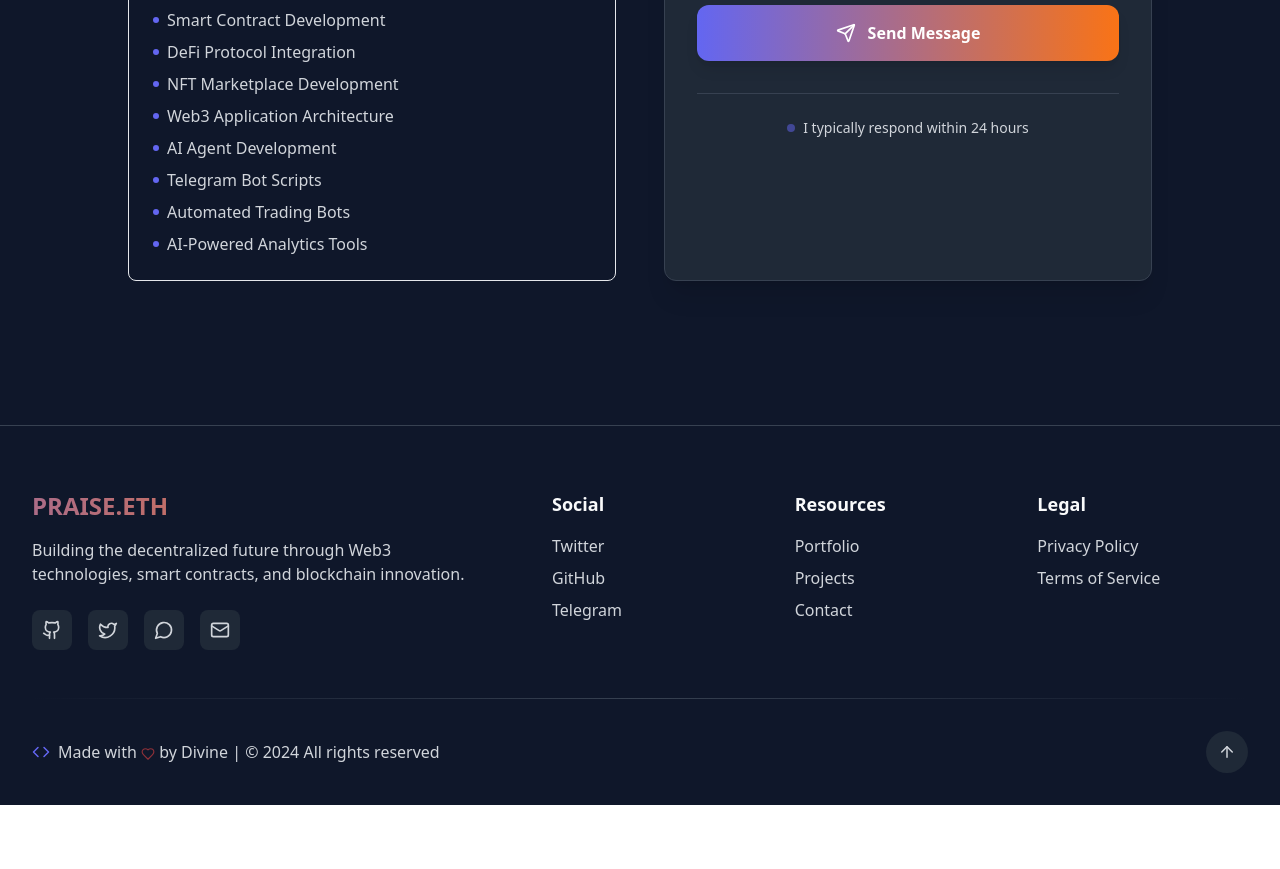
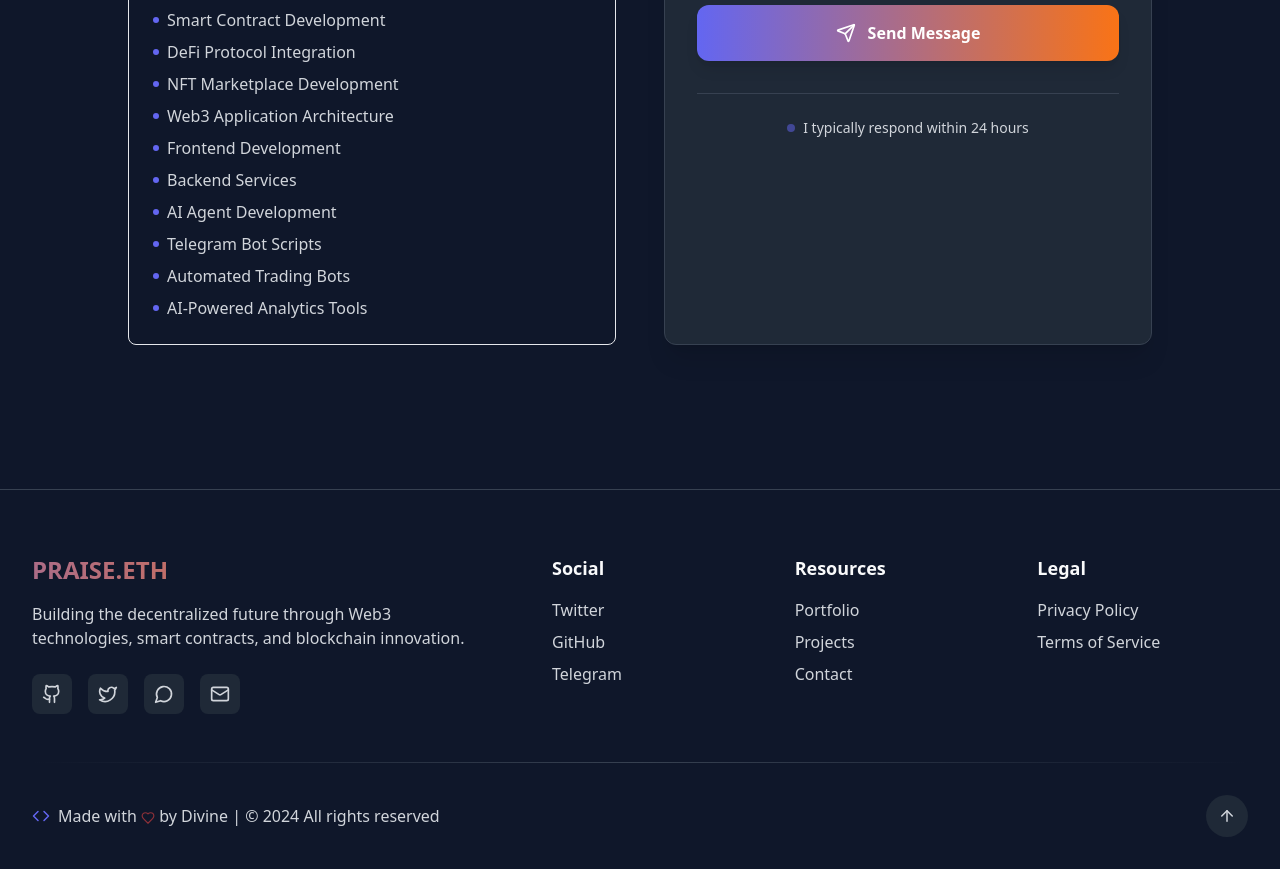
Before and after one commit to Dipraise1/PORTFOLIO2, a React (Vite) app: page / in a window 1280 px wide. Shown: the part 6340-7209 px from the top of the page. Before the commit the page ends 7145 px from the top, so only its background shows below. Built offline with nearby package versions, Linux system fonts and the light colour scheme.

Commit message:
Fix Hero Image Hover & Add Frontend/Backend Services
- Fixed hero image hover overlay disappearing issue
- Added group hover classes for smooth overlay transitions
- Added Frontend Development to services
- Added Backend Services to services
- Improved hover UX with proper group hover effects

```diff
--- a/src/components/Contact.jsx
+++ b/src/components/Contact.jsx
@@ -242,6 +242,14 @@ const Contact = () => {
                   </li>
                   <li className="flex items-center gap-2">
                     <div className="w-1.5 h-1.5 bg-[var(--color-primary)] rounded-full"></div>
+                    Frontend Development
+                  </li>
+                  <li className="flex items-center gap-2">
+                    <div className="w-1.5 h-1.5 bg-[var(--color-primary)] rounded-full"></div>
+                    Backend Services
+                  </li>
+                  <li className="flex items-center gap-2">
+                    <div className="w-1.5 h-1.5 bg-[var(--color-primary)] rounded-full"></div>
                     AI Agent Development
                   </li>
                   <li className="flex items-center gap-2">
```
Also changed, not shown: src/components/Hero.jsx (+3 -3 lines).
